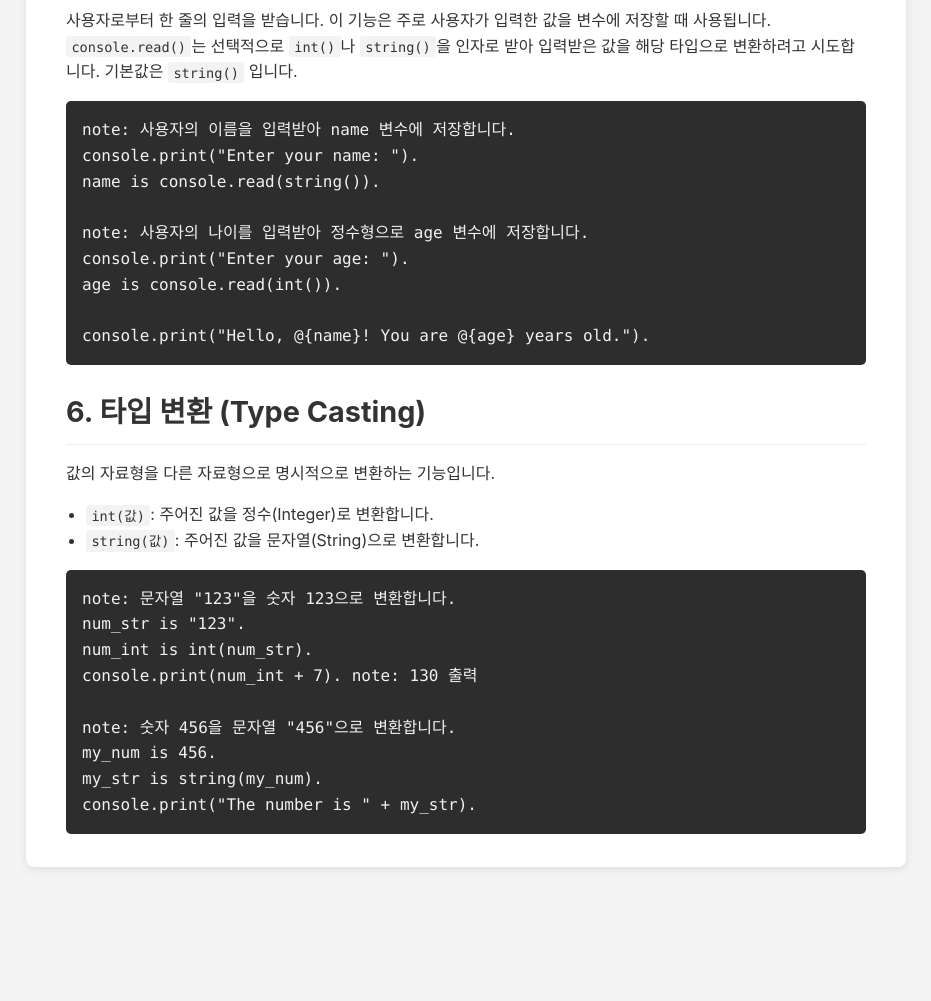
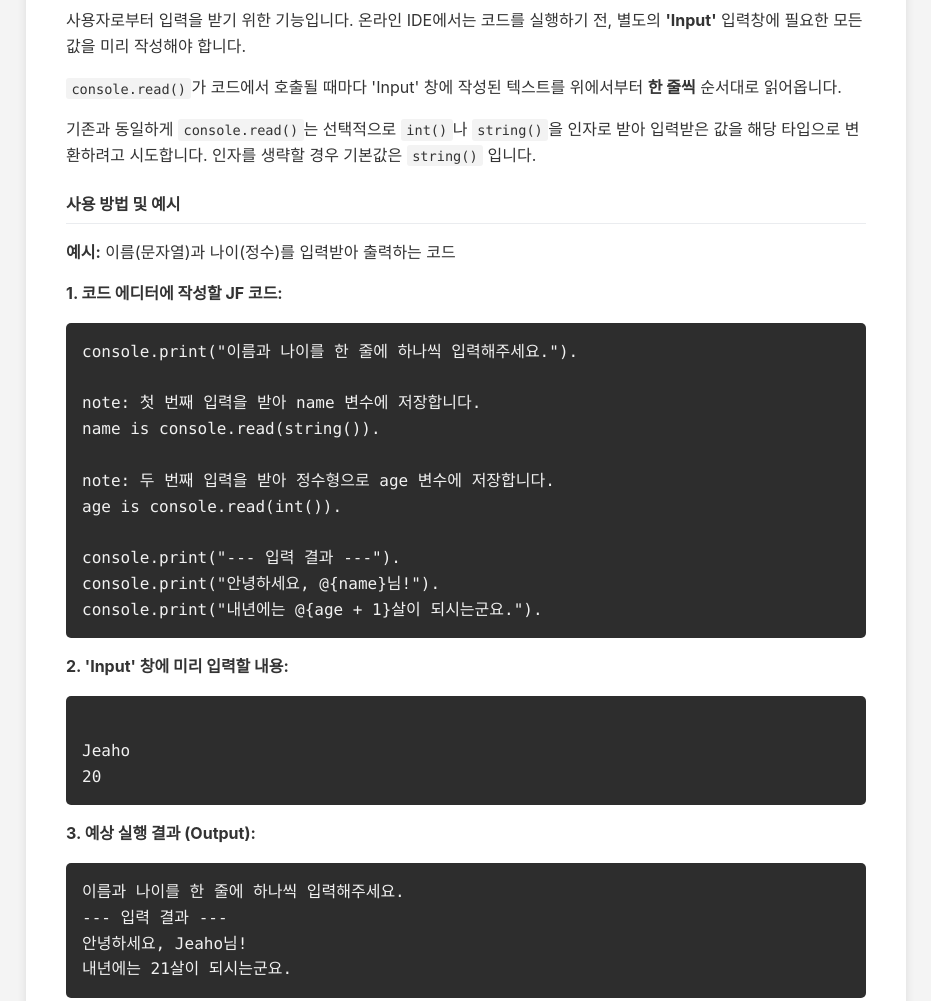
Before and after one commit to Jeaho06/jf-language-online, a plain HTML site: page frontend/GUIDE.html in a window 1280 px wide. Shown: the part 4540-5541 px from the top of the page, without its empty margins (174-1105 px from the left). Before the commit the page ends 5427 px from the top, so only its background shows below. Drawn offline with Linux system fonts and the light colour scheme.

Commit message:
기능추가

```diff
--- a/frontend/GUIDE.html
+++ b/frontend/GUIDE.html
@@ -317,16 +317,43 @@ note: The value of x is 10
 note: 10 + 20 is 30</code></pre>
 
         <h3 id="52-consoleread">5.2 <code>console.read()</code></h3>
-        <p>사용자로부터 한 줄의 입력을 받습니다. 이 기능은 주로 사용자가 입력한 값을 변수에 저장할 때 사용됩니다. <code>console.read()</code>는 선택적으로 <code>int()</code>나 <code>string()</code>을 인자로 받아 입력받은 값을 해당 타입으로 변환하려고 시도합니다. 기본값은 <code>string()</code> 입니다.</p>
-        <pre><code>note: 사용자의 이름을 입력받아 name 변수에 저장합니다.
-console.print("Enter your name: ").
+        <p>
+            사용자로부터 입력을 받기 위한 기능입니다. 온라인 IDE에서는 코드를 실행하기 전, 별도의 <strong>'Input'</strong> 입력창에 필요한 모든 값을 미리 작성해야 합니다.
+        </p>
+        <p>
+            <code>console.read()</code>가 코드에서 호출될 때마다 'Input' 창에 작성된 텍스트를 위에서부터 <strong>한 줄씩</strong> 순서대로 읽어옵니다.
+        </p>
+        <p>
+            기존과 동일하게 <code>console.read()</code>는 선택적으로 <code>int()</code>나 <code>string()</code>을 인자로 받아 입력받은 값을 해당 타입으로 변환하려고 시도합니다. 인자를 생략할 경우 기본값은 <code>string()</code> 입니다.
+        </p>
+
+        <h4>사용 방법 및 예시</h4>
+        <p><strong>예시:</strong> 이름(문자열)과 나이(정수)를 입력받아 출력하는 코드</p>
+
+        <p><strong>1. 코드 에디터에 작성할 JF 코드:</strong></p>
+        <pre><code>console.print("이름과 나이를 한 줄에 하나씩 입력해주세요.").
+
+note: 첫 번째 입력을 받아 name 변수에 저장합니다.
 name is console.read(string()).
 
-note: 사용자의 나이를 입력받아 정수형으로 age 변수에 저장합니다.
-console.print("Enter your age: ").
+note: 두 번째 입력을 받아 정수형으로 age 변수에 저장합니다.
 age is console.read(int()).
 
-console.print("Hello, @{name}! You are @{age} years old.").</code></pre>
+console.print("--- 입력 결과 ---").
+console.print("안녕하세요, @{name}님!").
+console.print("내년에는 @{age + 1}살이 되시는군요.").</code></pre>
+
+        <p><strong>2. 'Input' 창에 미리 입력할 내용:</strong></p>
+        <pre style="background-color:#2d2d2d; color:#f1f1f1;">
+        <code>
+Jeaho
+20     </code></pre>
+
+        <p><strong>3. 예상 실행 결과 (Output):</strong></p>
+        <pre style="background-color:#2d2d2d; color:#f1f1f1;"><code>이름과 나이를 한 줄에 하나씩 입력해주세요.
+--- 입력 결과 ---
+안녕하세요, Jeaho님!
+내년에는 21살이 되시는군요.</code></pre>
 
         <h2 id="6-타입-변환-type-casting">6. 타입 변환 (Type Casting)</h2>
         <p>값의 자료형을 다른 자료형으로 명시적으로 변환하는 기능입니다.</p>
--- a/frontend/script.js
+++ b/frontend/script.js
@@ -14,6 +14,7 @@ const API_ENDPOINT = 'https://jf-language-online.onrender.com/run';
 
 runButton.addEventListener('click', async () => {
     const code = editor.getValue();
+    const inputs = document.getElementById('input-box').value;
     outputContainer.textContent = 'Executing...';
     outputContainer.classList.remove('error');
 
@@ -23,7 +24,7 @@ runButton.addEventListener('click', async () => {
             headers: {
                 'Content-Type': 'application/json'
             },
-            body: JSON.stringify({ code: code })
+            body: JSON.stringify({ code: code, inputs: inputs })
         });
 
         const result = await response.json();
```
Also changed, not shown: frontend/index.html (+6 -0 lines), frontend/style.css (+31 -0 lines), 2 other files.
